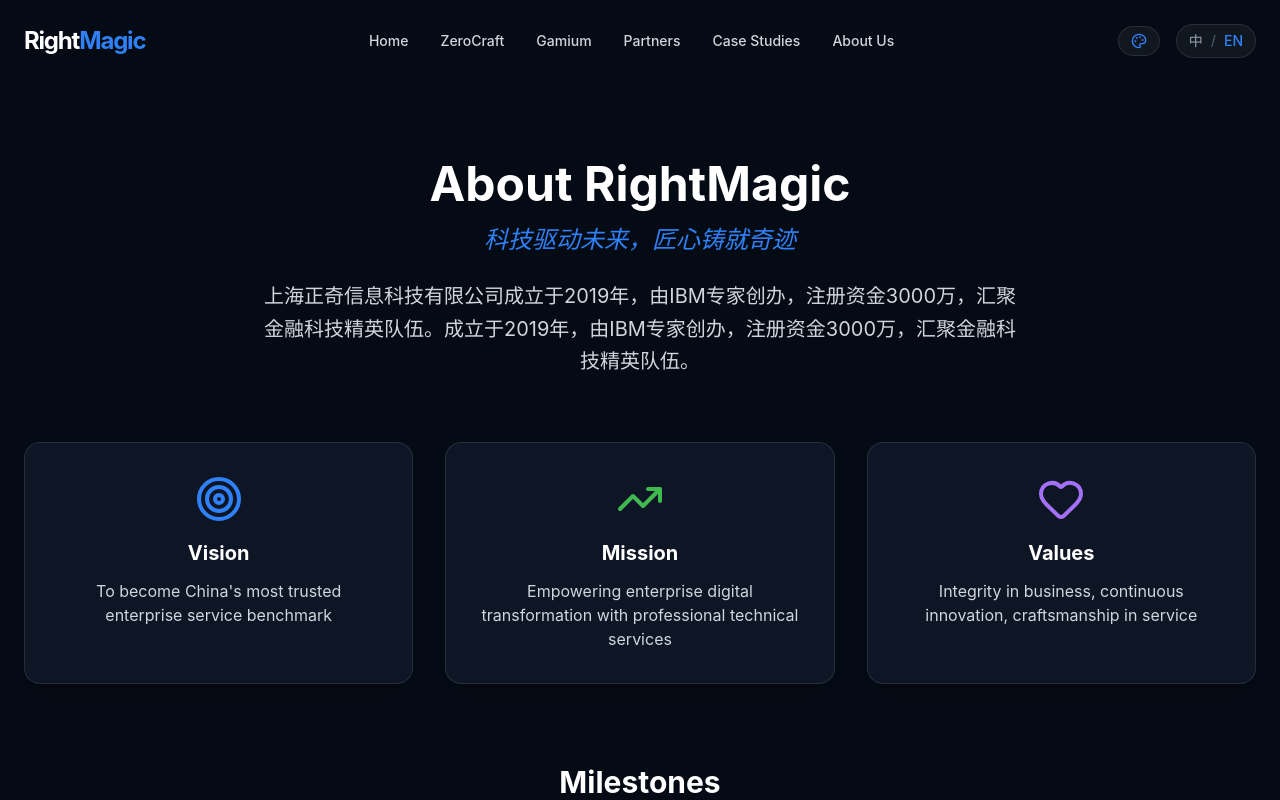
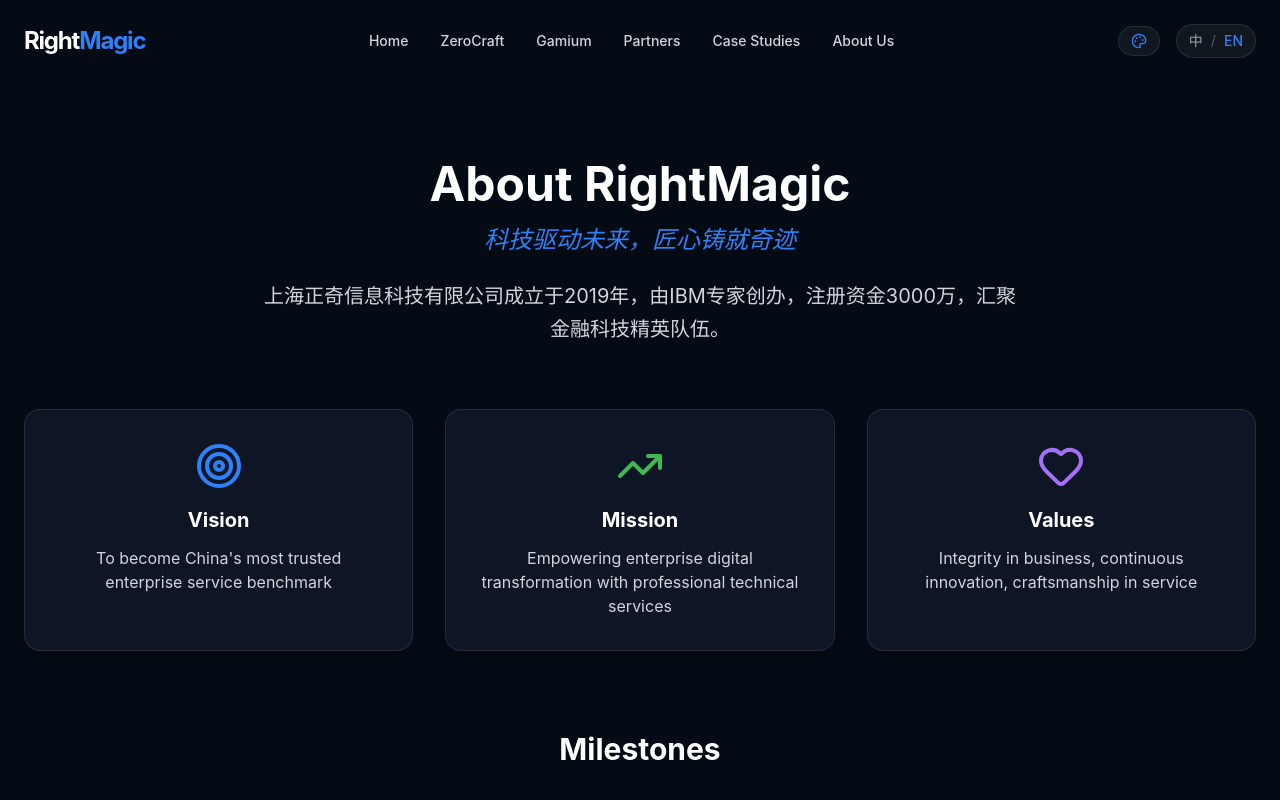
Before and after one commit to gahg96/Rightmagicwebsite, a Next.js app: page /en/about in a window 1280 px wide. Shown: the top 800 px of the page. Built offline with nearby package versions, Linux system fonts and the light colour scheme.

Commit message:
fix: 移除 About 页面描述文本的重复内容

```diff
--- a/src/app/[locale]/about/page.tsx
+++ b/src/app/[locale]/about/page.tsx
@@ -42,9 +42,6 @@
                         {companyInfo.region === 'domestic'
                             ? `${companyInfo.companyNameZh}成立于2019年，由IBM专家创办，注册资金3000万，汇聚金融科技精英队伍。`
                             : `${companyInfo.companyNameZh}致力于为全球企业提供专业的数字化解决方案，专注于金融科技领域的创新与发展。`}
-                        {companyInfo.region === 'domestic'
-                            ? '成立于2019年，由IBM专家创办，注册资金3000万，汇聚金融科技精英队伍。'
-                            : '致力于为全球企业提供专业的数字化解决方案。'}
                     </p>
                 </motion.div>
 
```
